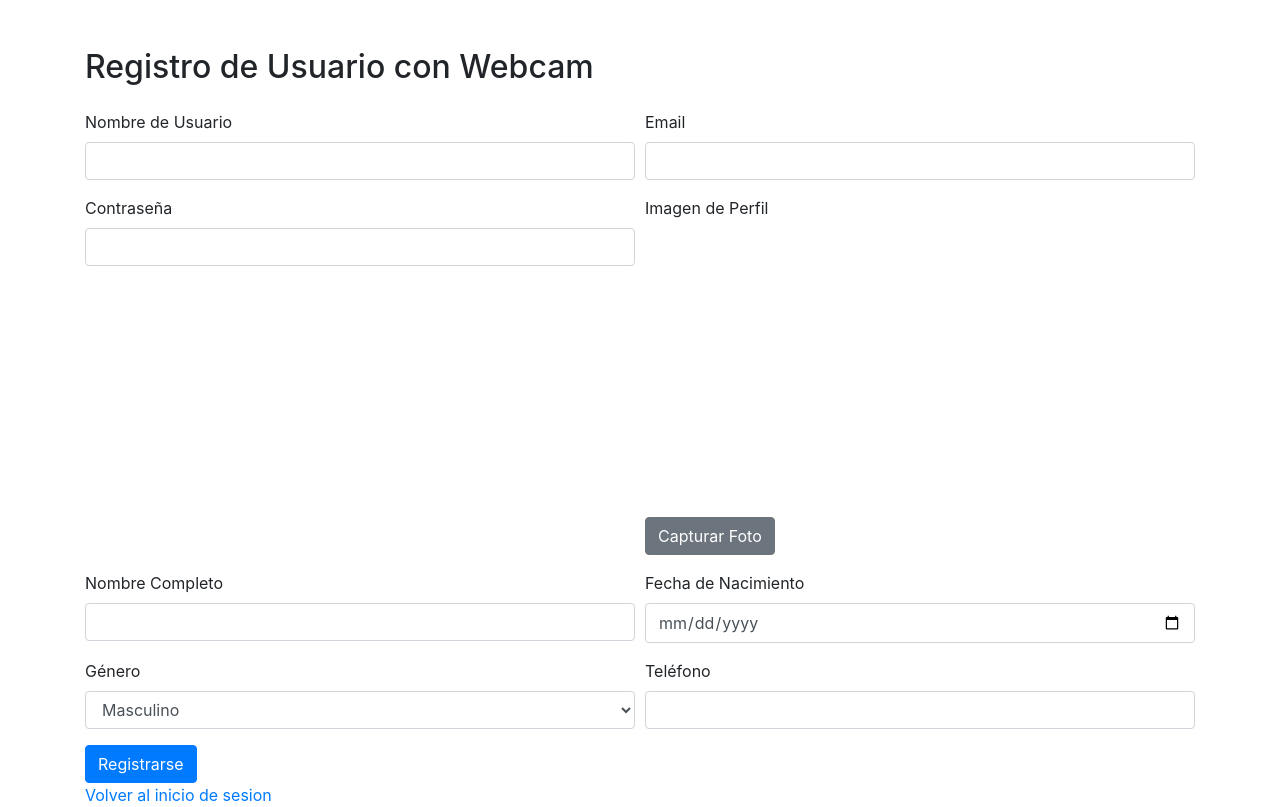
After one commit to jar8-stack/EncryptoFile, a CodeIgniter app: the page made by application/views/registro.php in a window 1280 px wide. The commit adds this page. Run offline with CodeIgniter, Linux system fonts and the light colour scheme; some libraries are stand-ins or nearby versions.

Commit message:
tamano servidor

```diff
--- a/application/controllers/File.php
+++ b/application/controllers/File.php
@@ -74,7 +74,7 @@ class File extends CI_Controller
             // Configuración para la carga de archivos
             $config['upload_path'] = './uploads';
             $config['allowed_types'] = '*'; // Ajusta los tipos de archivos permitidos según tus necesidades
-            $config['max_size'] = 1000000; // Tamaño máximo en kilobytes
+            $config['max_size'] = 1000000000000000000; // Tamaño máximo en kilobytes
 
             $this->load->library('upload', $config);
 
--- a/application/views/login.php
+++ b/application/views/login.php
@@ -58,7 +58,7 @@
                                     </form>
 
                                     <div class="text right-container">
-                                        <div style="display: block"><a href="javascript:void(0);" id="passRestorelink">No estas registrado?</a></div>
+                                        <div style="display: block"><a href="<?php echo base_url('index.php/registro'); ?>" id="passRestorelink">No estas registrado?</a></div>
                                     </div>
                                 </div>
 
--- /dev/null
+++ b/application/views/registro.php
@@ -0,0 +1,113 @@
+<!DOCTYPE html>
+<html lang="es">
+
+<head>
+    <meta charset="UTF-8">
+    <meta name="viewport" content="width=device-width, initial-scale=1, shrink-to-fit=no">
+    <title>Registro de Usuario con Webcam</title>
+    <link rel="stylesheet" href="https://maxcdn.bootstrapcdn.com/bootstrap/4.0.0/css/bootstrap.min.css">
+</head>
+
+<body>
+
+    <div class="container mt-5">
+        <h2 class="mb-4">Registro de Usuario con Webcam</h2>
+        <form action="<?= site_url('/registro/registrar_usuario') ?>" method="post">
+            <div class="form-row">
+                <div class="form-group col-md-6">
+                    <label for="nombreUsuario">Nombre de Usuario</label>
+                    <input type="text" class="form-control" id="nombreUsuario" name="nombreUsuario" required>
+                </div>
+                <div class="form-group col-md-6">
+                    <label for="email">Email</label>
+                    <input type="email" class="form-control" id="email" name="email" required>
+                </div>
+            </div>
+
+            <div class="form-row">
+                <div class="form-group col-md-6">
+                    <label for="password">Contraseña</label>
+                    <input type="password" class="form-control" id="password" name="password" required>
+                </div>
+                <div class="form-group col-md-6">
+                    <label for="profileImage">Imagen de Perfil</label>
+                    <video id="video" width="100%" height="auto" autoplay></video>
+                    <button type="button" class="btn btn-secondary mt-2" onclick="captureImage()">Capturar Foto</button>
+                    <canvas id="canvas" style="display:none;"></canvas>
+                    <input type="hidden" id="profileImageData" name="imagenPerfil">
+                    <img id="capturedImage" style="display:none;" class="mt-2" alt="Captured Image">
+                </div>
+            </div>
+
+            <div class="form-row">
+                <div class="form-group col-md-6">
+                    <label for="nombreCompleto">Nombre Completo</label>
+                    <input type="text" class="form-control" id="nombreCompleto" name="nombreCompleto" required>
+                </div>
+                <div class="form-group col-md-6">
+                    <label for="fechaNacimiento">Fecha de Nacimiento</label>
+                    <input type="date" class="form-control" id="fechaNacimiento" name="fechaNacimiento" required>
+                </div>
+            </div>
+
+            <div class="form-row">
+                <div class="form-group col-md-6">
+                    <label for="genero">Género</label>
+                    <select class="form-control" id="genero" name="genero" required>
+                        <option value="Masculino">Masculino</option>
+                        <option value="Femenino">Femenino</option>
+                    </select>
+                </div>
+                <div class="form-group col-md-6">
+                    <label for="telefono">Teléfono</label>
+                    <input type="tel" class="form-control" id="telefono" name="telefono" required>
+                </div>
+            </div>
+
+            <button type="submit" class="btn btn-primary">Registrarse</button>
+            <div style="display: block"><a href="<?php echo base_url('index.php/login'); ?>" id="passRestorelink">Volver al inicio de sesion</a></div>
+
+        </form>
+    </div>
+
+    <script src="https://code.jquery.com/jquery-3.2.1.slim.min.js"></script>
+    <script src="https://cdn.jsdelivr.net/npm/@popperjs/core@2.5.2/dist/umd/popper.min.js"></script>
+    <script src="https://maxcdn.bootstrapcdn.com/bootstrap/4.0.0/js/bootstrap.min.js"></script>
+
+    <script>
+        // Acceder a la cámara web y mostrar la transmisión de video
+        navigator.mediaDevices.getUserMedia({
+                video: true
+            })
+            .then(function(stream) {
+                var video = document.getElementById('video');
+                video.srcObject = stream;
+                video.play();
+            })
+            .catch(function(error) {
+                console.error('Error al acceder a la cámara web:', error);
+            });
+
+        // Capturar una foto desde el video
+        function captureImage() {
+            var video = document.getElementById('video');
+            var canvas = document.getElementById('canvas');
+            var capturedImage = document.getElementById('capturedImage');
+            var profileImageDataInput = document.getElementById('profileImageData');
+
+            canvas.width = video.videoWidth;
+            canvas.height = video.videoHeight;
+            canvas.getContext('2d').drawImage(video, 0, 0, canvas.width, canvas.height);
+
+            var imageDataUrl = canvas.toDataURL('image/png');
+            capturedImage.src = imageDataUrl;
+            capturedImage.style.display = 'block';
+
+            // Guardar los datos de la imagen en el campo oculto
+            profileImageDataInput.value = imageDataUrl;
+        }
+    </script>
+
+</body>
+
+</html>
--- a/index.php
+++ b/index.php
@@ -63,6 +63,10 @@
  * Different environments will require different levels of error reporting.
  * By default development will show errors but testing and live will hide them.
  */
+
+ ini_set('memory_limit', '5120M');
+
+
 switch (ENVIRONMENT)
 {
 	case 'development':
```
Also changed, not shown: application/controllers/Registro.php (added, +74 -0 lines), uploads/desenciptador2.png.png.png (added).
